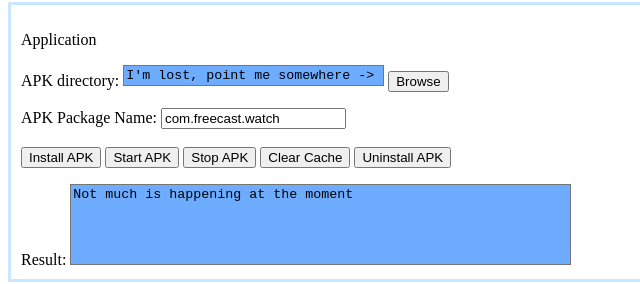
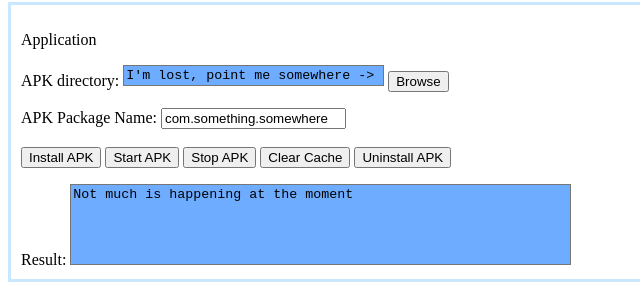
Before and after one commit to flamfoof/android_dev_tools_gui, an Electron app: page index.html in a window 800 px wide. Shown: the part 239-523 px from the top of the page, 0-640 px from the left. Drawn offline with Linux system fonts and the light colour scheme; no server answers.

Commit message:
- Genericised a default input

```diff
--- a/index.html
+++ b/index.html
@@ -29,7 +29,7 @@
         <button id="directoryButton">Browse</button>
         <p></p>
         <label for="packageField">APK Package Name:</label>
-        <input type="text" id="packageField" rows="1" cols="30" value="com.freecast.watch">
+        <input type="text" id="packageField" rows="1" cols="30" value="com.something.somewhere">
         <br><br>
         <button id="installButton">Install APK</button>
         <button id="startButton">Start APK</button>
```
